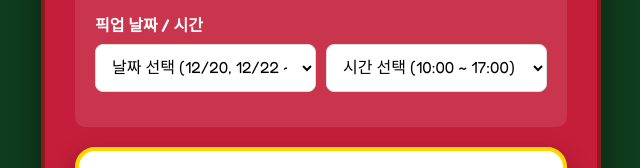
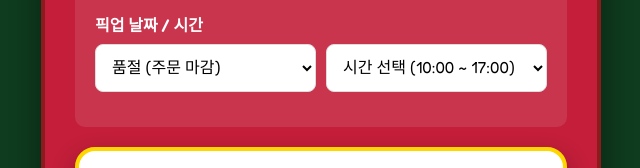
Before and after one commit to flowerpanty/christmas, a website: page index.html in a window 1280 px wide. Shown: the part 3270-3438 px from the top of the page, 319-959 px from the left. Drawn offline with nearby package versions, Linux system fonts and the light colour scheme; a web font is replaced by a local one.

Commit message:
주문 마감 - 품절 처리

```diff
--- a/index.html
+++ b/index.html
@@ -209,10 +209,7 @@
                             <label>픽업 날짜 / 시간</label>
                             <div class="datetime-group">
                                 <select id="pickup_date" name="pickup_date" required>
-                                    <option value="" disabled selected>날짜 선택 (12/20, 12/22 ~ 12/23)</option>
-                                    <option value="12월 20일">12월 20일</option>
-                                    <option value="12월 22일">12월 22일</option>
-                                    <option value="12월 23일">12월 23일</option>
+                                    <option value="" disabled selected>품절 (주문 마감)</option>
                                 </select>
                                 <select id="pickup_time" name="pickup_time" required>
                                     <option value="" disabled selected>시간 선택 (10:00 ~ 17:00)</option>
```
